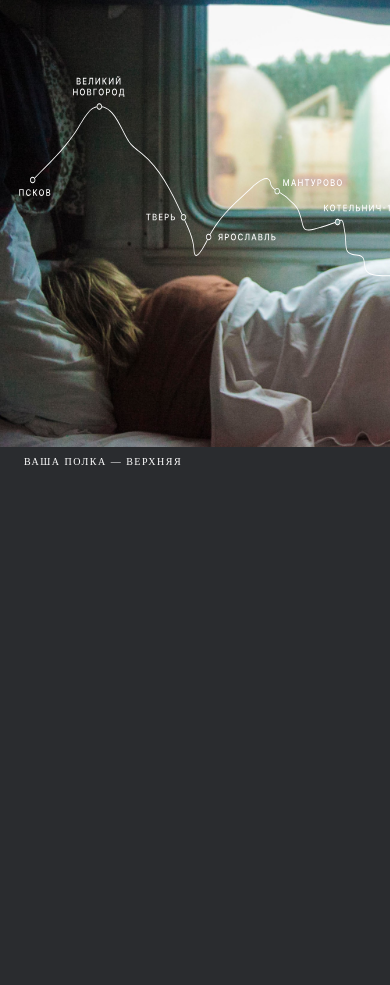
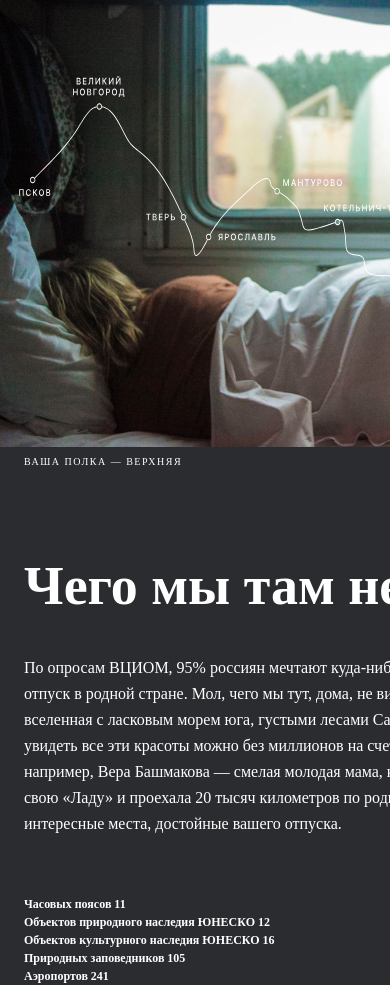
Before and after one commit to Aneko23/russian-travel, a plain HTML site: page index.html in a window 390 px wide. Shown: the part 521-1506 px from the top of the page. Before the commit the page ends 990 px from the top, so only its background shows below. Drawn offline with Linux system fonts and the light colour scheme.

Commit message:
Почти доработала intro

```diff
--- /dev/null
+++ b/blocks/intro/__list/intro__list.css
@@ -0,0 +1,33 @@
+.intro__list {
+    width: 690px;
+    height: 90px;
+    color: white;
+    font-weight: bold;
+    font-size: 12px;
+    line-height: 18px;
+    list-style: none;
+    margin: 32px 148px 0;
+    padding: 0;
+}
+
+@media screen and (max-width: 1024px) {
+.intro__list {
+    margin: 32px 48px 0;
+}
+}
+
+@media screen and (max-width: 768px) {
+    .intro__list {
+        margin: 32px 24px 0;
+        width: 720px;
+        height: 90px;
+    }
+}
+
+@media screen and (max-width: 320px) {
+    .intro__list {
+        margin: 32px 16px 0;
+        width: 90px;
+        height: 288px;
+    }
+}
--- /dev/null
+++ b/blocks/intro/__text/intro__text.css
@@ -0,0 +1,31 @@
+.intro__text {
+    color: white;
+    width: 690px;
+    height: 208px;
+    font-weight: normal;
+    font-size: 16px;
+    line-height: 26px;
+    margin: 40px 148px 0;
+}
+
+@media screen and (max-width: 1024px) {
+    .intro__text {
+        margin: 40px 48px 0;
+    }
+}
+
+@media screen and (max-width: 768px) {
+    .intro__text {
+        margin: 40px 24px 0;
+        width: 720px;
+        height: 208px;
+    }
+}
+
+@media screen and (max-width: 320px) {
+    .intro__text {
+        width: 288px;
+        height: 520px;
+        margin: 40px 16px 0;
+    }
+}
--- /dev/null
+++ b/blocks/intro/__title/intro__title.css
@@ -0,0 +1,35 @@
+.intro__title {
+    color: white;
+    width: 690px;
+    height: 58px;
+    font-weight: 900;
+    font-size: 54px;
+    line-height: 58px;
+    text-align: left;
+    margin: 92px 148px 0;
+}
+
+@media screen and (max-width: 1024px) {
+    .intro__title {
+        margin: 92px 48px 0;
+    }
+}
+
+@media screen and (max-width: 768px) {
+    .intro__title {
+        margin: 88px 24px 0;
+        width: 720px;
+        height: 58px;
+    }
+}
+
+@media screen and (max-width: 320px) {
+    .intro__title {
+        margin: 64px 18px 0;
+        font-weight: 900;
+        font-size: 32px;
+        line-height: 35px;
+        width: 288px;
+        height: 70px;
+    }
+}
--- /dev/null
+++ b/blocks/intro/intro.css
@@ -0,0 +1,8 @@
+@import url(./__title/intro__title.css);
+@import url(./__text/intro__text.css);
+@import url(./__list/intro__list.css);
+
+.intro {
+    display: grid;
+    grid-template-rows: repeat(3, min-content);
+}
--- a/index.html
+++ b/index.html
@@ -150,6 +150,17 @@
         </svg>
         <p class="lead__caption">ваша полка — верхняя</p>
       </section>
+      <section class="intro">
+        <h2 class="intro__title">Чего мы там не видели?</h2>
+        <p class="intro__text">По опросам ВЦИОМ, 95% россиян мечтают куда-нибудь поехать, но только 36% планируют провести отпуск в родной стране. Мол, чего мы тут, дома, не видели? На самом деле, Россия — это целая вселенная с ласковым морем юга, густыми лесами Саян и суровыми льдами плато Путорана. А ещё увидеть все эти красоты можно без миллионов на счету, загранпаспорта и многочасовых перелетов. Как, например, Вера Башмакова — смелая молодая мама, которая взяла в охапку троих детей, усадила их в свою «Ладу» и проехала 20 тысяч километров по родной стране. Мы выбрали и описали некоторые интересные места, достойные вашего отпуска.</p>
+        <ul class="intro__list">
+          <li class="intro__field">Часовых поясов 11</li>
+          <li class="intro__field">Объектов природного наследия ЮНЕСКО 12</li>
+          <li class="intro__field">Объектов культурного наследия ЮНЕСКО 16</li>
+          <li class="intro__field">Природных заповедников 105</li>
+          <li class="intro__field">Аэропортов 241</li>
+        </ul>
+      </section>
     </main>
   </div>
 </body>
--- a/pages/index.css
+++ b/pages/index.css
@@ -1,5 +1,6 @@
 @import url(../blocks/header/header.css);
 @import url(../blocks/lead/lead.css);
+@import url(../blocks/intro/intro.css);
 
 .root {
     background-color: #2A2C2F;
```
Also changed, not shown: 3 other files.
